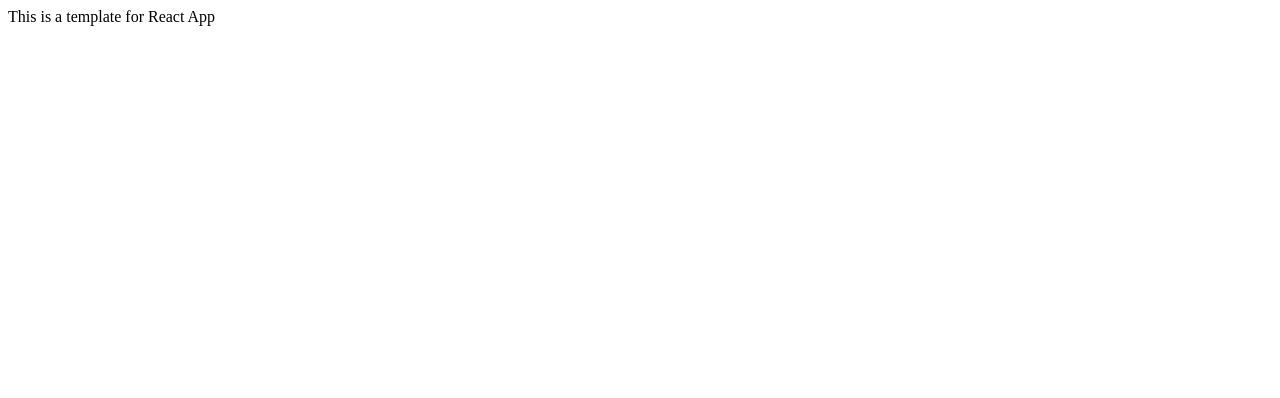
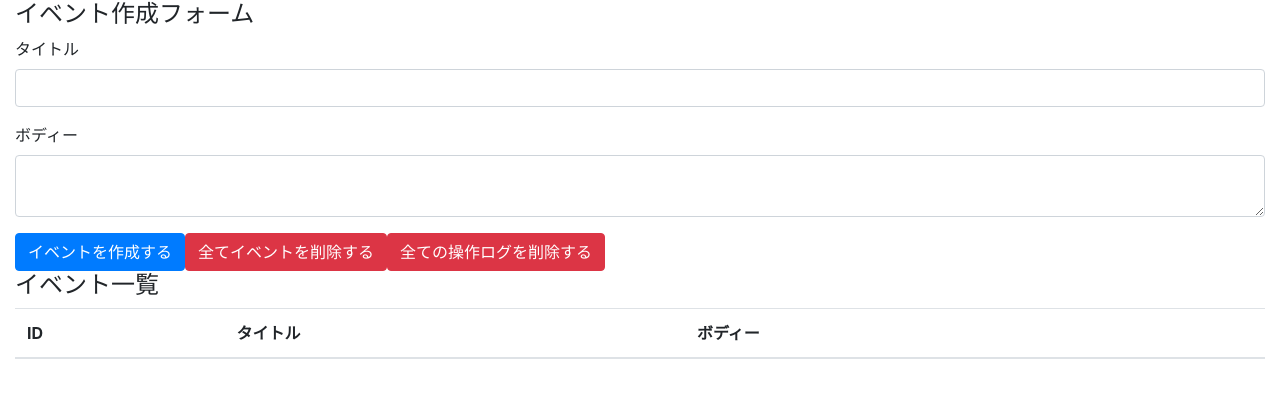
Before and after one commit to yasudamasaharu/udemy-react-hooks, a React (Create React App) app: page / in a window 1280 px wide. Shown: the top 398 px of the page. Built offline with nearby package versions, Linux system fonts and the light colour scheme.

Commit message:
create event form and event table with bootstrap

```diff
--- a/package.json
+++ b/package.json
@@ -3,6 +3,7 @@
   "version": "0.1.0",
   "private": true,
   "dependencies": {
+    "bootstrap": "4.3.1",
     "react": "^18.1.0",
     "react-dom": "^18.1.0",
     "react-scripts": "3.0.1"
--- a/src/App.js
+++ /dev/null
@@ -1,11 +0,0 @@
-import React from 'react';
-
-const App = () => {
-  return (
-    <div>
-	This is a template for React App
-    </div>
-  );
-}
-
-export default App;
--- /dev/null
+++ b/src/components/App.js
@@ -0,0 +1,42 @@
+import React from 'react';
+
+import 'bootstrap/dist/css/bootstrap.min.css';
+
+const App = () => {
+  return (
+    <>
+      <div className="container-fluid">
+        <h4>イベント作成フォーム</h4>
+        <form>
+          <div className="form-group">
+            <label htmlFor="formEventTitle">タイトル</label>
+            <input className="form-control" id="formEventTitle" />
+          </div>
+          <div className="form-group">
+            <label htmlFor="formEventBody">ボディー</label>
+            <textarea className="form-control" id="formEventBody" />
+          </div>
+
+          <button className="btn btn-primary">イベントを作成する</button>
+          <button className="btn btn-danger">全てイベントを削除する</button>
+          <button className="btn btn-danger">全ての操作ログを削除する</button>
+        </form>
+
+        <h4>イベント一覧</h4>
+        <table className="table table-hover">
+          <thead>
+            <tr>
+              <th>ID</th>
+              <th>タイトル</th>
+              <th>ボディー</th>
+              <th></th>
+            </tr>
+          </thead>
+          <tbody></tbody>
+        </table>
+      </div>
+    </>
+  );
+};
+
+export default App;
```
Also changed, not shown: src/index.js (+4 -4 lines), 1 other file (tests, documents, lock files or other folders).
